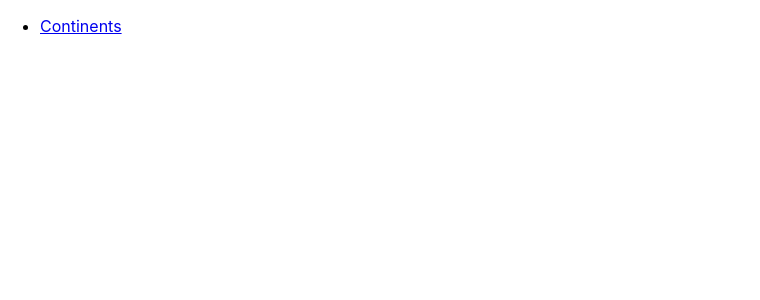
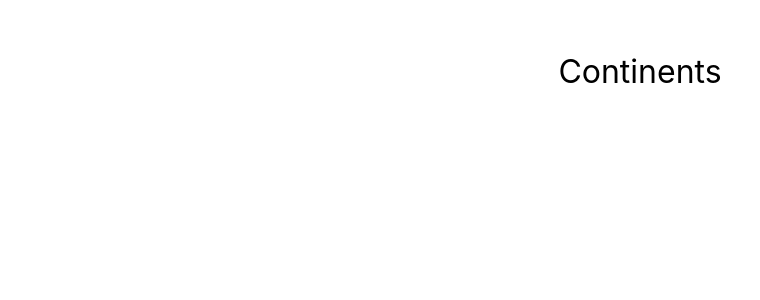
Before and after one commit to Erni158/countries-task, a React (Create React App) app: page / in a window 1280 px wide. Shown: the top 300 px of the page, without its empty margins (0-760 px from the left). Built offline with nearby package versions, Linux system fonts and the light colour scheme.

Commit message:
Styled components, continents layout

```diff
--- a/src/App.tsx
+++ b/src/App.tsx
@@ -1,22 +1,52 @@
 import React from 'react';
-import { BrowserRouter as Router, Link, Route, Switch } from 'react-router-dom';
+import { BrowserRouter as Router, Link, Route, Switch, useParams } from 'react-router-dom';
 import { Continents } from './components/Continents';
+import { Countries } from './components/Countries';
+import styled from 'styled-components';
 import './App.css';
 
+const Nav = styled.nav`
+  display: flex;
+  justify-content: center;
+  font-size: 32px;
+
+  ul {
+    padding: 20px;
+    list-style-type: none;
+
+    li {
+
+      a {
+        color: #000;
+        text-decoration: none;
+
+        &:hover {
+          text-decoration: underline;
+        }
+      }
+    }
+  }
+
+`;
+
 const App = () => {
+
   return (
       <div className="App">
         <Router>
-          <nav>
+          <Nav>
             <ul>
               <li>
                 <Link to="/continents">Continents</Link>
               </li>
             </ul>
-          </nav>
+          </Nav>
             <Switch>
               <Route path='/continents'>
                 <Continents />
+              </Route>
+              <Route path='continents/:code'>
+                <Countries />
               </Route>
             </Switch>
         </Router>
--- a/src/components/Continents.tsx
+++ b/src/components/Continents.tsx
@@ -1,6 +1,7 @@
 import React from 'react'
 import { useQuery, gql } from '@apollo/client';
-import { Link } from 'react-router-dom';
+import { Link, useParams } from 'react-router-dom';
+import styled from 'styled-components';
 
 interface Continents {
     name: string;
@@ -20,18 +21,47 @@ const GET_CONTINENTS = gql`
     }
 `
 
+const Wrapper = styled.div`
+    display: flex;
+    justify-content: center;
+    flex-wrap: wrap;
+
+    a {
+        color: black;
+        text-decoration: none;
+    }
+`
+
+const Item = styled.div`
+    display: flex;
+    justify-content: center;
+    align-items: center;
+    width: 150px;
+    height: 100px;
+    font-size: 20px;
+    border: 1px solid #000;
+    padding: 30px;
+    border-radius: 10px;
+    margin: 20px;
+`
+
 export const Continents = () => {
     const { loading, error, data } = useQuery<ContinentsData>(GET_CONTINENTS);
+    const { code } = useParams<Omit<Continents, 'name'>>();
 
     if (loading) return <p>Loading...</p>;
     if (error) return <p>Error: (</p>
 
     console.log(data?.continents);
     return(
-        <div>
+        <Wrapper>
             {data?.continents.map(({name, code}) => (
-                <Link to="/continents/code">{name}</Link>
+                <Link key={`1-${name}`} to={`/continents/${code}`}>
+                    <Item>
+                        {name}
+                    </Item>
+                </Link>
             ))}
-        </div>
+        </Wrapper>
     )
 }
```
